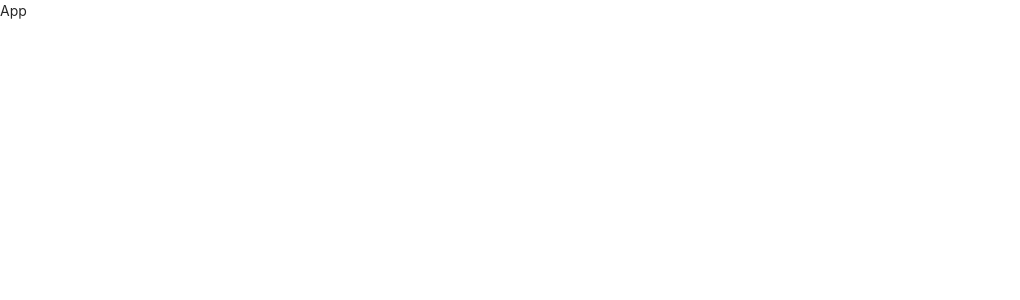
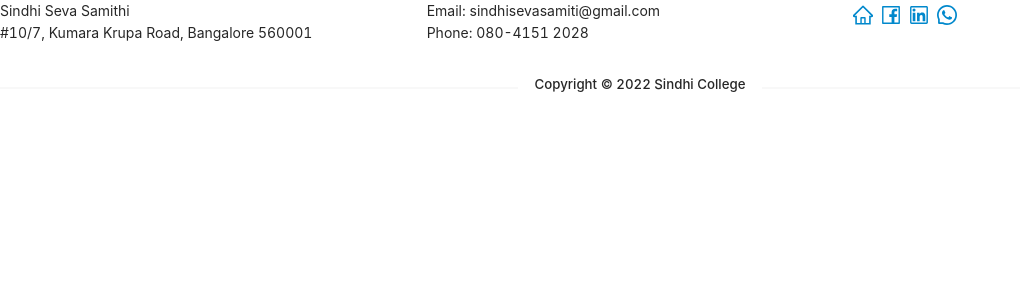
Before and after one commit to emwil23/sindhiSevaProject-Frontend, a React (Create React App) app: page / in a window 1280 px wide. Shown: the top 300 px of the page, without its empty margins (0-1020 px from the left). Built offline with nearby package versions, Linux system fonts and the light colour scheme.

Commit message:
FEAT: Added footer and header

```diff
--- a/package.json
+++ b/package.json
@@ -3,6 +3,7 @@
   "version": "0.1.0",
   "private": true,
   "dependencies": {
+    "@ant-design/icons": "^4.7.0",
     "@testing-library/jest-dom": "^5.16.5",
     "@testing-library/react": "^13.3.0",
     "@testing-library/user-event": "^13.5.0",
@@ -14,7 +15,7 @@
     "react": "^18.2.0",
     "react-dom": "^18.2.0",
     "react-router-dom": "^6.3.0",
-    "react-scripts": "5.0.1",
+    "react-scripts": "^5.0.1",
     "typescript": "^4.7.4",
     "web-vitals": "^2.1.4"
   },
--- a/src/Components/App.tsx
+++ b/src/Components/App.tsx
@@ -1,9 +1,10 @@
 import './App.css';
 import {FC} from 'react'
+import Footer from './website/footer';
 
 const App: FC = () => {
   return (
-    <div>App</div>
+    <div><Footer /></div>
   )
 }
 
--- a/src/Components/website/footer/index.tsx
+++ b/src/Components/website/footer/index.tsx
@@ -1,9 +1,42 @@
-import React, {FC} from 'react'
+import { Col, Divider, Row, Space } from "antd";
+
+import React, { FC } from "react";
+import {
+  FacebookOutlined,
+  HomeOutlined,
+  LinkedinOutlined,
+  WhatsAppOutlined,
+} from "@ant-design/icons";
 
 const index: FC = () => {
   return (
-    <div>index</div>
-  )
-}
+    <React.Fragment>
+      <Row>
+        <Col span={8}>
+          <address>
+            <div>Sindhi Seva Samithi</div>
+            <div>#10/7, Kumara Krupa Road, Bangalore 560001</div>
+          </address>
+        </Col>
+        <Col span={8}>
+          <div>Email: sindhisevasamiti@gmail.com</div>
+          <div>Phone: 080-4151 2028</div>
+        </Col>
+        <Col span={8}>
+          <Space style={{ fontSize: "20px", color: "#08c" }}>
+            <HomeOutlined />
+            <FacebookOutlined />
+            <LinkedinOutlined />
+            <WhatsAppOutlined />
+          </Space>
+        </Col>
+      </Row>
+      {/* <hr></hr> */}
+      <Divider orientation="center">
+        <h5>Copyright © 2022 Sindhi College</h5>
+      </Divider>
+    </React.Fragment>
+  );
+};
 
-export default index
+export default index;
--- a/src/Components/website/header/index.tsx
+++ b/src/Components/website/header/index.tsx
@@ -2,7 +2,10 @@ import React, {FC} from 'react'
 
 const index: FC = () => {
   return (
-    <div>index</div>
+    <React.Fragment>
+      Some text.
+      <h2>A heading</h2>
+    </React.Fragment>
   )
 }
 
--- a/src/index.tsx
+++ b/src/index.tsx
@@ -1,6 +1,7 @@
 import React from 'react';
 import ReactDOM from 'react-dom/client';
 import App from './Components/App';
+
 
 const root = ReactDOM.createRoot(
   document.getElementById('root') as HTMLElement
```
Also changed, not shown: 1 other file (tests, documents, lock files or other folders).
